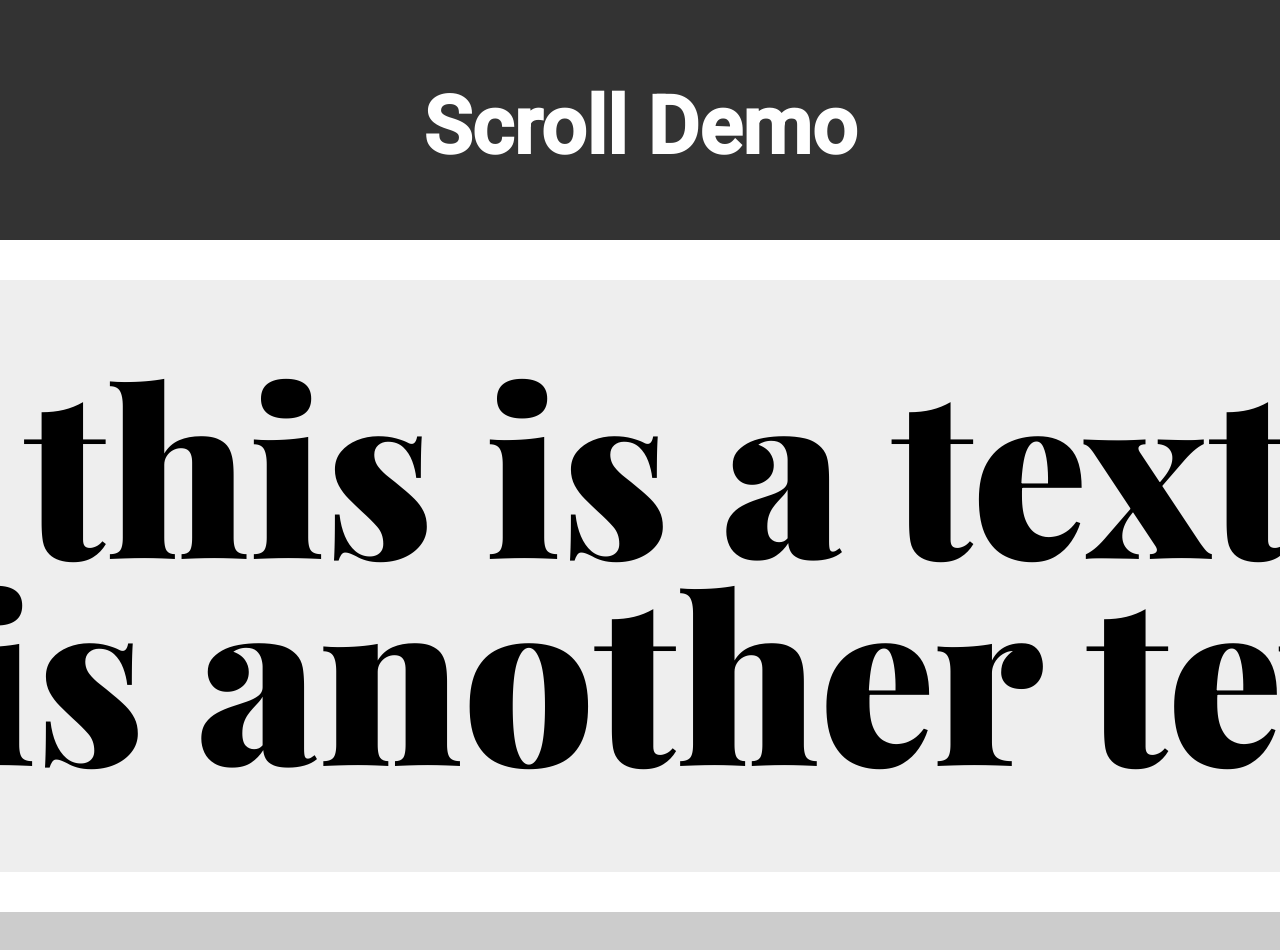
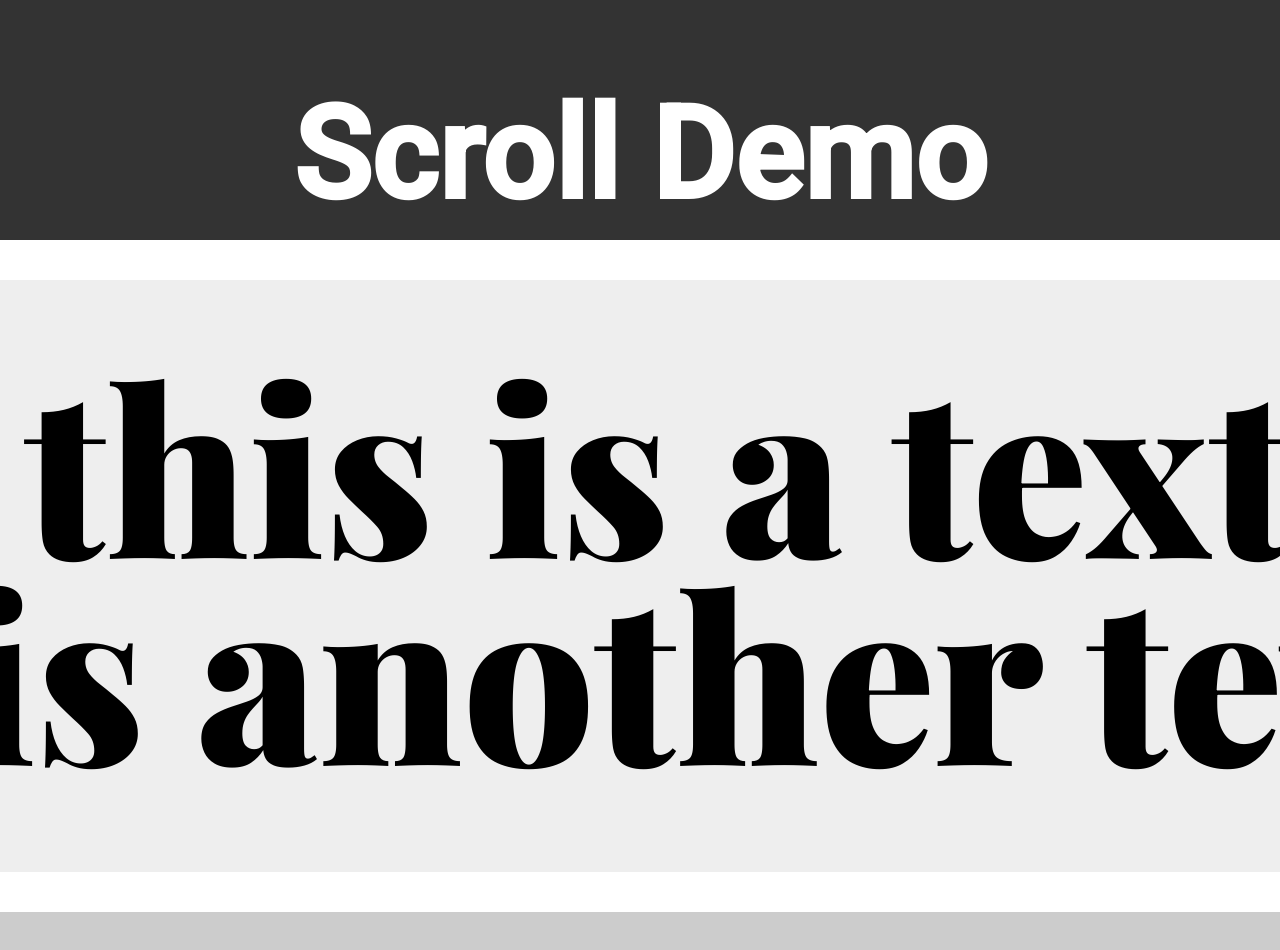
Before and after one commit to liamst19/react-scroll-demo, a React (Create React App) app: page / in a window 1280 px wide. Shown: the top 950 px of the page. Built offline with nearby package versions, Linux system fonts and the light colour scheme.

Commit message:
title text size

```diff
--- a/src/App.css
+++ b/src/App.css
@@ -14,7 +14,7 @@
 
 .header-title{
     font-family: 'Roboto';
-    font-size: 80px;
+    font-size: 10vw;
     color: #ffffff;
     margin: 0;
     padding: 0;
```
